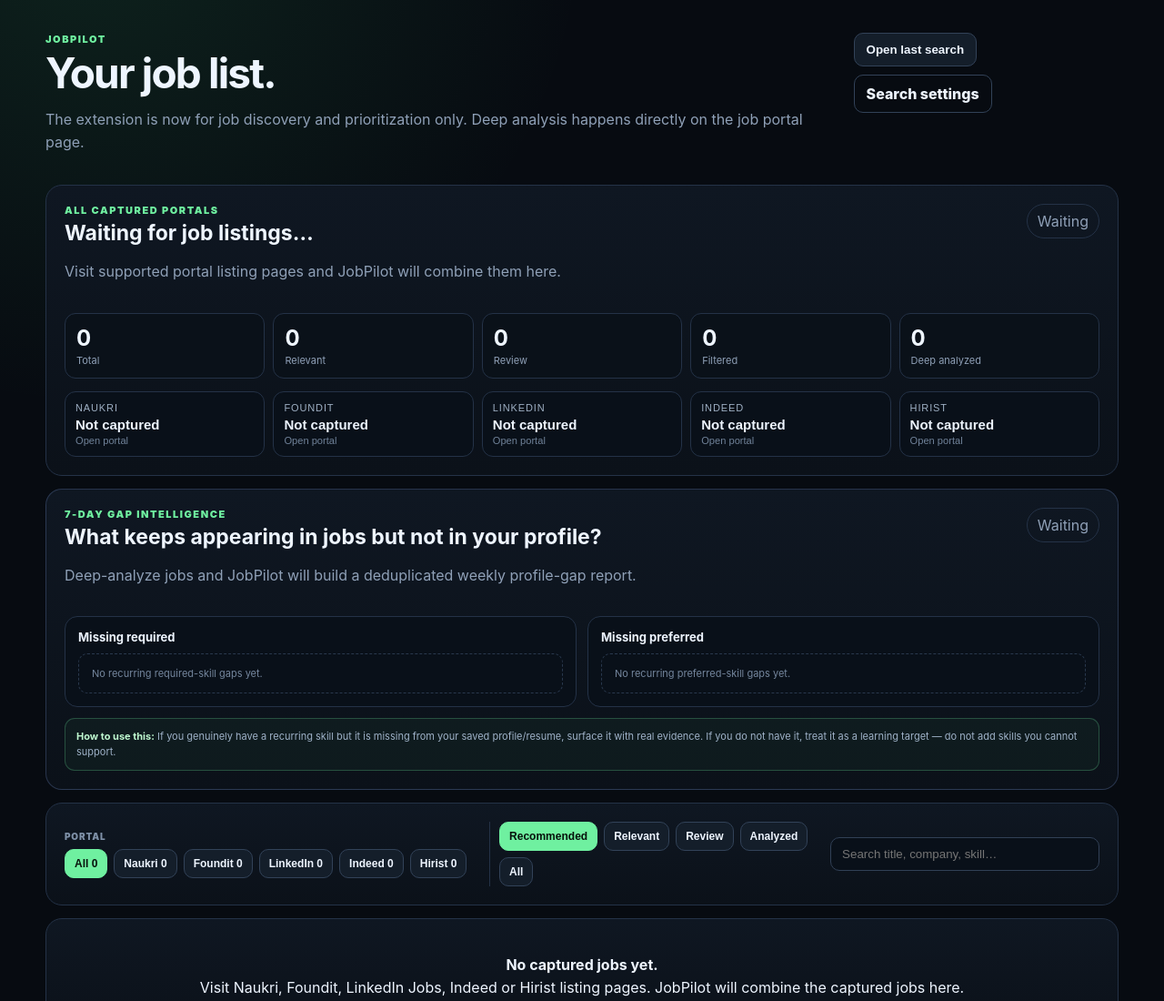
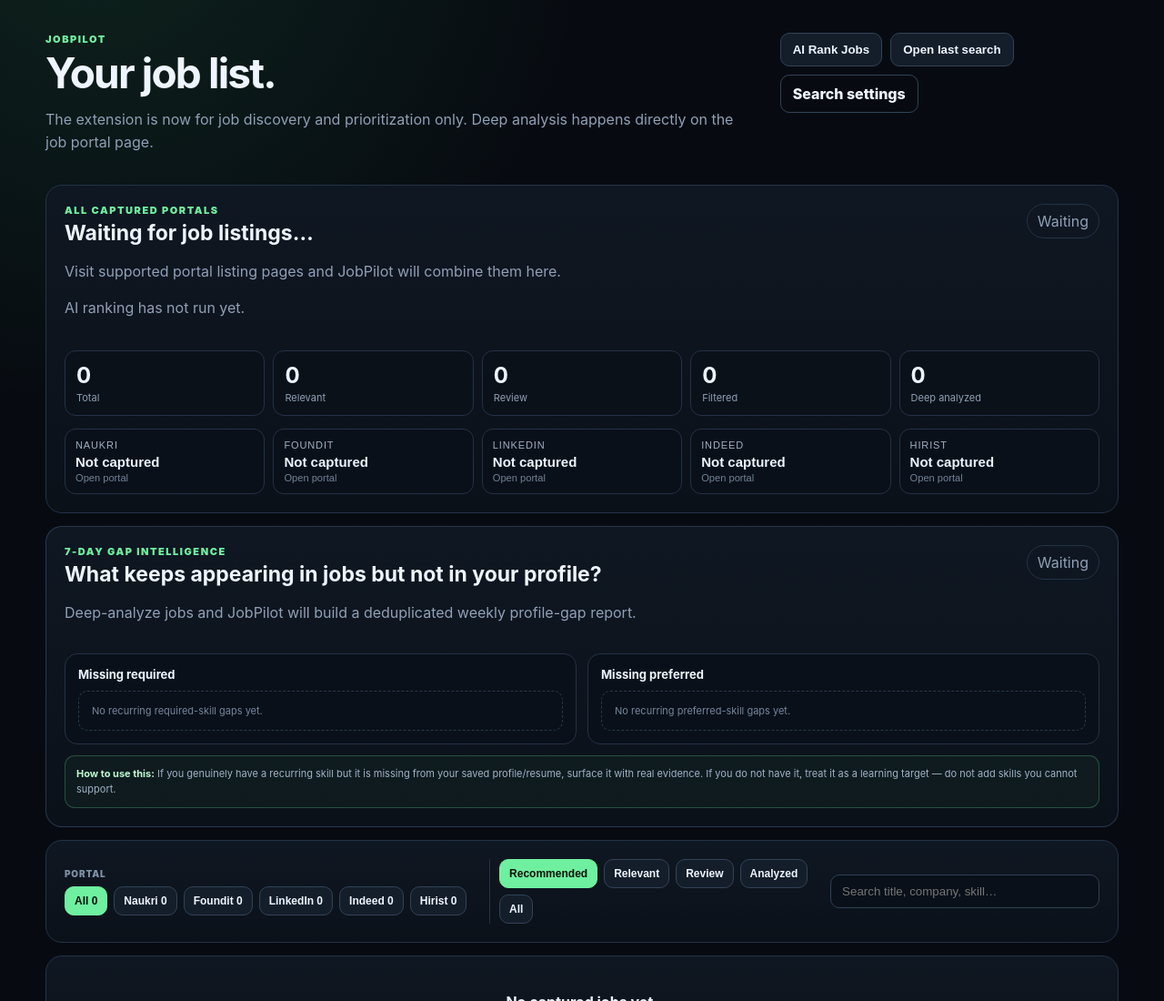
Before and after one commit to Rohit30418/jobfinderextention, a browser extension: page stage6/list.html in a window 1280 px wide. Shown: the top 1100 px of the page at 91% size. Drawn offline with Linux system fonts and the light colour scheme.

Commit message:
Add AI Rank Jobs control to combined job list

```diff
--- a/stage6/list.html
+++ b/stage6/list.html
@@ -18,6 +18,7 @@
         </p>
       </div>
       <div class="actions">
+        <button class="btn ai-rank-btn" id="aiRankBtn" type="button">AI Rank Jobs</button>
         <button class="btn" id="openSourceBtn" type="button">Open last search</button>
         <a class="btn ghost" href="../stage3/naukri.html">Search settings</a>
       </div>
@@ -29,6 +30,7 @@
           <div class="kicker">ALL CAPTURED PORTALS</div>
           <h2 id="listingTitle">Waiting for job listings…</h2>
           <p id="listingMeta">Visit supported portal listing pages and JobPilot will combine them here.</p>
+          <p id="aiRankStatus" class="ai-rank-status">AI ranking has not run yet.</p>
         </div>
         <div class="status" id="listingStatus">Waiting</div>
       </div>
```
